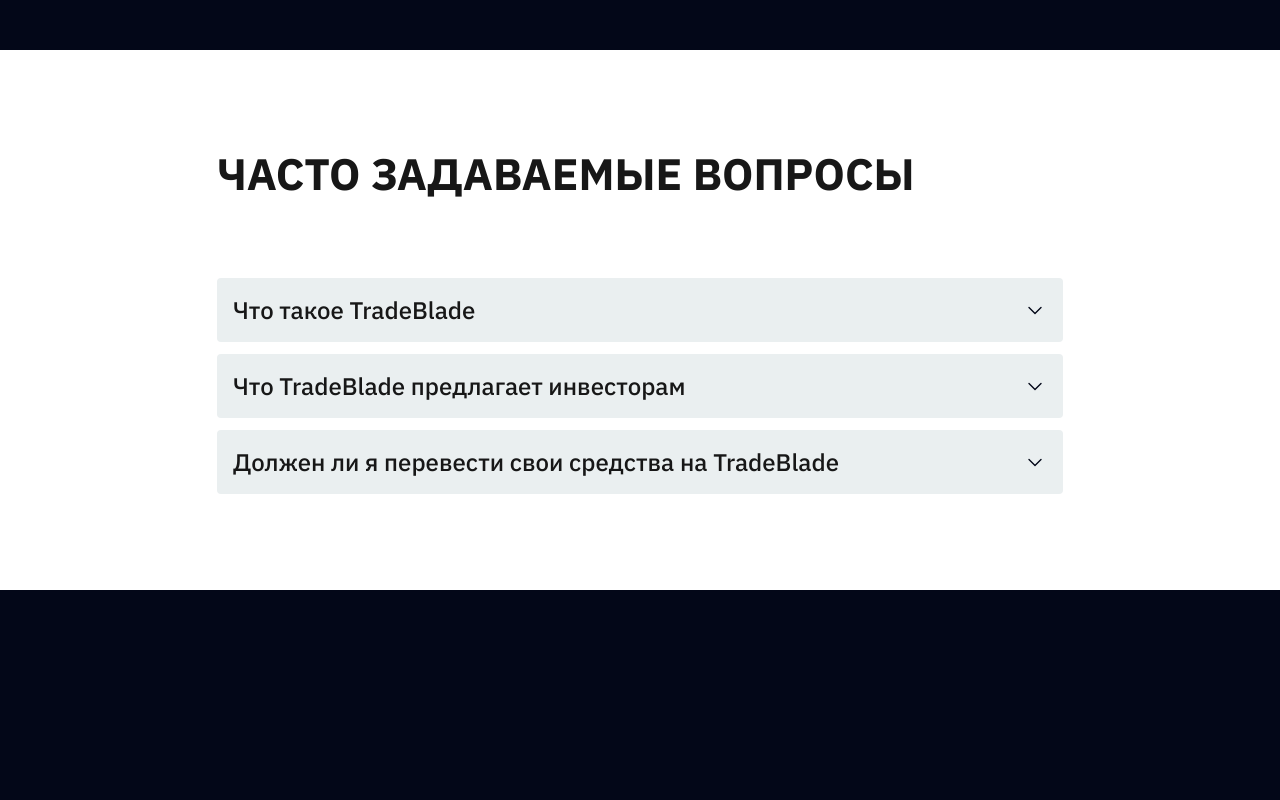
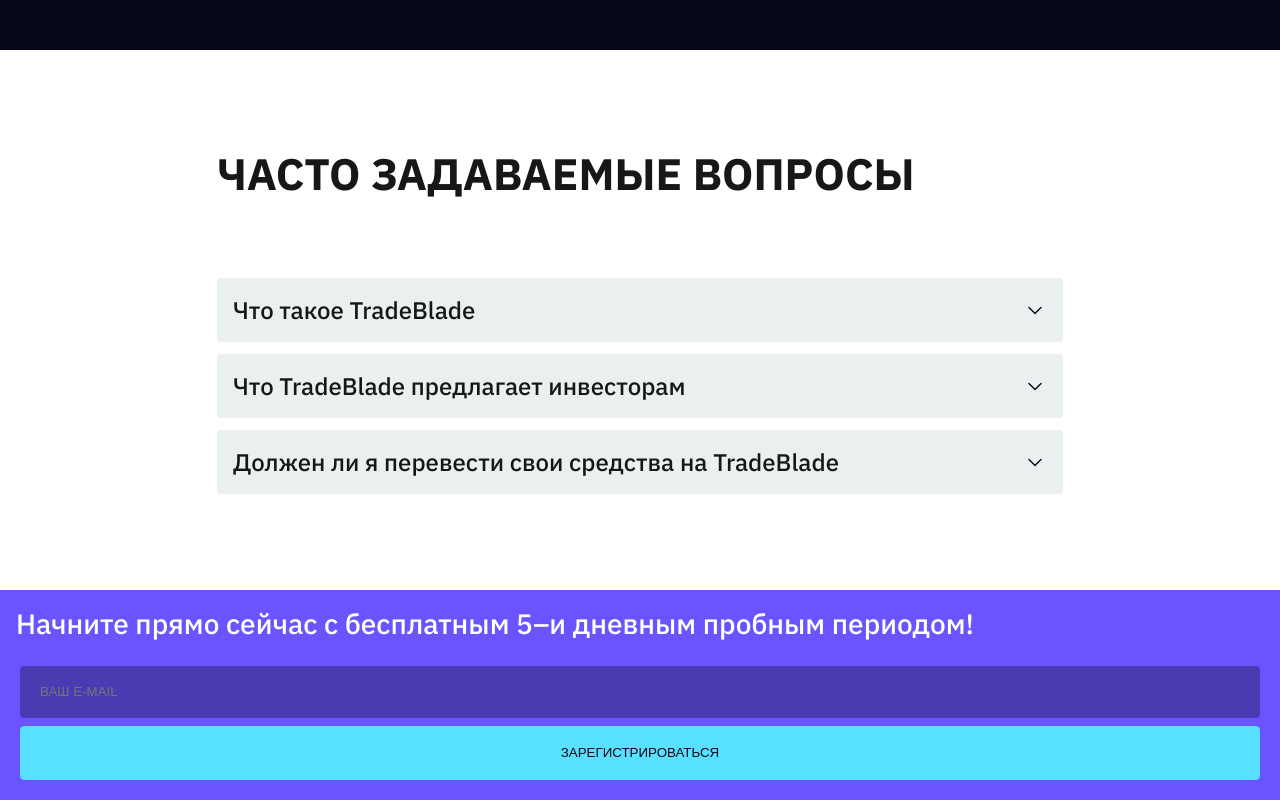
Before and after one commit to gottfried-github/tm-leads-test, a Next.js app: page / in a window 1280 px wide. Shown: the part 3675-4475 px from the top of the page. Before the commit the page ends 4265 px from the top, so only its background shows below. Built offline with nearby package versions, Linux system fonts and the light colour scheme.

Commit message:
implement signup section

```diff
--- /dev/null
+++ b/src/app/components/SignupSection/SignupSection.jsx
@@ -0,0 +1,21 @@
+import styles from './SignupSection.module.css'
+
+const SignupSection = () => {
+  return (
+    <section className={styles.container}>
+      <div className={styles.contentContainer}>
+        <h2 className={styles.title}>
+          Начните прямо сейчас с бесплатным 5–и дневным пробным периодом!
+        </h2>
+        <div className={styles.emailForm}>
+          <div className={styles.emailInputContainer}>
+            <input type="text" placeholder="ВАШ E-MAIL" className={styles.emailInput} />
+          </div>
+          <button className={styles.emailFormButton}>зарегистрироваться</button>
+        </div>
+      </div>
+    </section>
+  )
+}
+
+export default SignupSection
--- /dev/null
+++ b/src/app/components/SignupSection/SignupSection.module.css
@@ -0,0 +1,96 @@
+.container {
+  padding: 16px 0;
+
+  background-color: var(--purple-0);
+
+  @media (min-width: 1312px) {
+    padding: 40px 0;
+  }
+}
+
+.contentContainer {
+  display: grid;
+  align-items: center;
+  margin: 0 16px;
+  row-gap: 20px;
+
+  color: var(--white);
+
+  @media (min-width: 1312px) {
+    grid-template-columns: 1fr 1fr;
+    margin: 0 auto;
+    max-width: 1280px;
+  }
+}
+
+.title {
+  font-size: 28px;
+  line-height: 36px;
+  font-weight: 500;
+  letter-spacing: -4%;
+}
+
+.emailForm {
+  display: flex;
+  flex-direction: column;
+  row-gap: 8px;
+
+  padding: 4px;
+
+  border-radius: 4px;
+
+  @media (min-width: 1312px) {
+    justify-self: flex-end;
+    flex-direction: row;
+
+    width: 520px;
+
+    background-color: var(--purple-1);
+  }
+}
+
+.emailFormButton {
+  padding: 16px 24px;
+
+  line-height: 20px;
+  font-weight: 500;
+  text-transform: uppercase;
+  color: var(--dark-blue-1);
+
+  border: 1.5px solid var(--blue-1);
+  border-radius: 4px;
+  background-color: var(--blue-1);
+
+  transition: background-color 0.3s, color 0.3s;
+}
+
+.emailFormButton:hover {
+  color: var(--blue-1);
+  background-color: var(--blue-1-transparent);
+}
+
+.emailInputContainer {
+  flex-grow: 1;
+  display: flex;
+
+  padding: 16px 20px;
+
+  background-color: var(--purple-1);
+  border-radius: 4px;
+
+  @media (min-width: 1312px) {
+    background-color: transparent;
+  }
+}
+
+.emailInput {
+  flex-grow: 1;
+
+  color: var(--white);
+  line-height: 20px;
+  font-weight: 500;
+  /* text-transform: uppercase; */
+
+  background-color: transparent;
+  border: none;
+}
--- a/src/app/page.jsx
+++ b/src/app/page.jsx
@@ -7,9 +7,10 @@
 import NumbersSection from './components/NumbersSection/NumbersSection'
 import CompleteDealsSection from './components/CompleteDealsSection/CompleteDealsSection'
 import AboutSection from './components/AboutSection/AboutSection'
+import TarifsSection from './components/TarifsSection/TarifsSection'
 import TestimonialsSection from './components/TestimonialsSection/TestimonialsSection'
 import FaqSection from './components/FaqSection/FaqSection'
-import TarifsSection from './components/TarifsSection/TarifsSection'
+import SignupSection from './components/SignupSection/SignupSection'
 import styles from './page.module.css'
 
 export default function Home() {
@@ -35,6 +36,7 @@
         <TarifsSection />
         <TestimonialsSection />
         <FaqSection />
+        <SignupSection />
       </main>
       {isMobileMenuOpen ? <MobileMenu onClose={handleMenuClose} /> : null}
     </>
```
